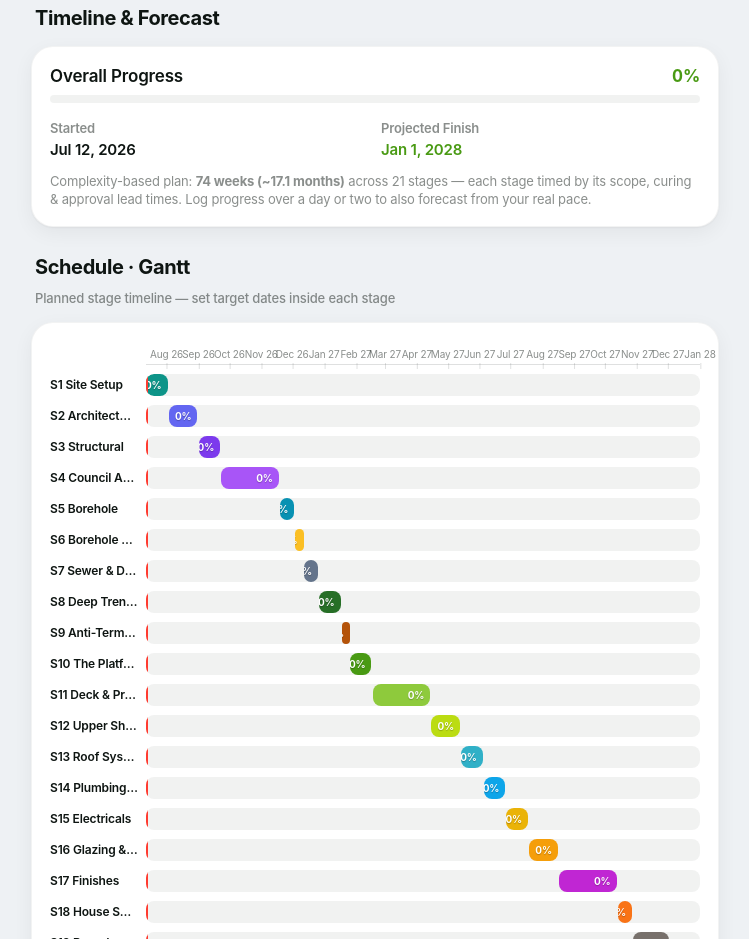
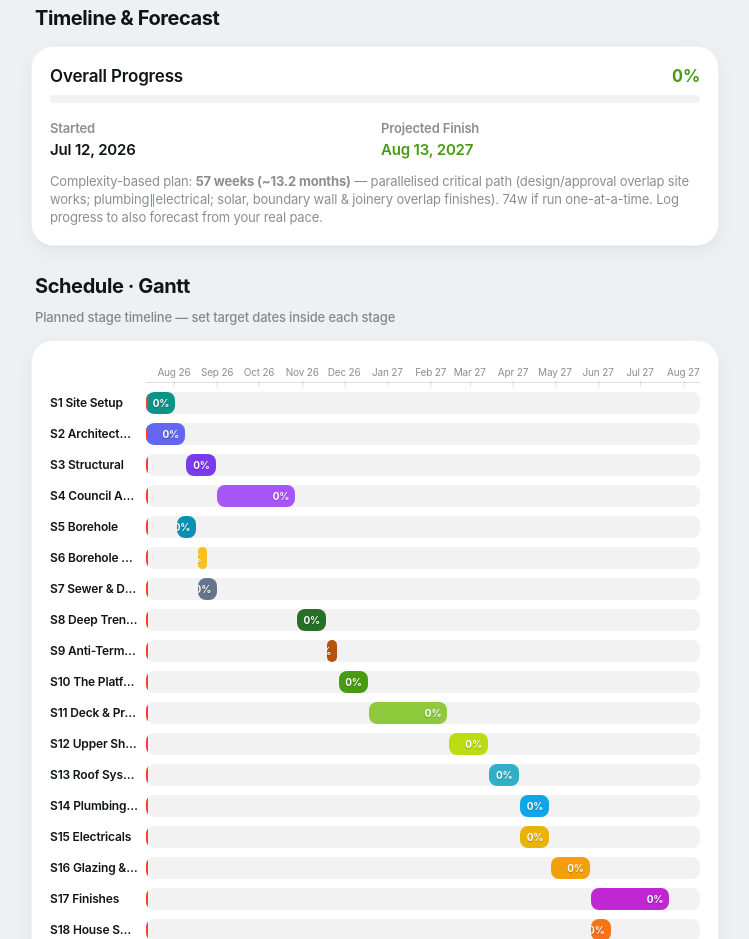
Before and after one commit to blackrossay/buildtrack, a plain HTML site: page index.html in a window 1280 px wide. Shown: the part 1420-2359 px from the top of the page, without its empty margins (265-1014 px from the left). Drawn offline with Linux system fonts and the light colour scheme.

Commit message:
Add dependency-based parallel scheduling (critical path) to compress the timeline
- New SEED.stageDeps: per-stage predecessors. Design/approval (2-4) now runs alongside site
  establishment & borehole (1,5,6); plumbing (14) ∥ electrical (15); solar (18), boundary wall (19)
  and joinery (20) overlap the finishing works.
- scheduleFor() rewritten to set each stage's start = day after its latest predecessor finishes
  (instead of pure sequential cursor), so the Gantt now shows overlapping bars. Custom
  planStart/planEnd overrides still respected.
- Forecast note now reports the parallelised critical-path duration (55w / ~12.7 months) and
  shows the sequential figure (74w) for comparison; pace-vs-plan uses the critical-path finish.

Co-authored-by: Copilot <223556219+Copilot@users.noreply.github.com>

```diff
--- a/index.html
+++ b/index.html
@@ -1008,6 +1008,10 @@ const SEED = {
   stageColors:["#0d9488","#6366f1","#7c3aed","#a855f7","#0891b2","#fbbf24","#64748b","#276F27","#b45309","#499A13","#8ECA3C","#BBDC12","#30b0c7","#0ea5e9","#eab308","#f59e0b","#c026d3","#f97316","#78716c","#92400e","#dc2626"],
   stageIcons:["🚧","📐","📏","🏛️","💧","🔆","🚽","⛏️","🐜","🧱","🏗️","🧱","🏠","🚰","⚡","🪟","🎨","☀️","🚪","🗄️","🔥"],
   stageWeeks:[3,4,3,8,2,1,2,3,1,3,8,4,3,3,3,4,8,2,5,3,1],
+  // Predecessors (1-based stage numbers that must finish first). Empty = can start at project kickoff.
+  // Enables parallel scheduling: design/approval runs alongside site+borehole; plumbing∥electrical;
+  // solar, boundary wall & joinery overlap the finishing works.
+  stageDeps:[[],[],[2],[3],[1],[5],[5],[4,7],[8],[9],[10],[11],[12],[13],[13],[14,15],[16],[16],[13],[17],[17]],
   stages:[
     { id:"s1", name:"Site Establishment — Boundary Fencing & Cabin", short:"Site Setup", estCost:3500,
       objective:"The very FIRST thing on the ground: secure the whole ~0.8 ha (almost 1 ha) farm/plot with boundary fencing and put up a 2-roomed site cabin (IBR sheets, floored) — one room as a dry, lockable materials & cement store, the other as the builders' sleep room. This protects materials and houses the workers from day one, and can proceed while the drawings are being finalised.",
@@ -1874,14 +1878,23 @@ const App={
   /* ---------- Schedule / Gantt ---------- */
   scheduleFor(){
     const base=new Date((Store.state.startDate||todayISO())+"T00:00:00");
-    let cursor=new Date(base);
+    const deps=SEED.stageDeps||[];
     const out=[];
     SEED.stages.forEach((st,i)=>{
       const c=Store.state.stages[i];
-      const start=c.planStart? new Date(c.planStart+"T00:00:00") : new Date(cursor);
+      let start;
+      if(c.planStart){ start=new Date(c.planStart+"T00:00:00"); }
+      else {
+        const ds=deps[i]||[];
+        if(ds.length){
+          let t=0;
+          ds.forEach(d=>{ const pe=out[d-1]?out[d-1].end.getTime():base.getTime(); if(pe>t) t=pe; });
+          start=new Date((t||base.getTime())+86400000); // day after the latest predecessor finishes
+        } else start=new Date(base);
+      }
       const end=c.planEnd? new Date(c.planEnd+"T00:00:00") : new Date(start.getTime()+SEED.stageWeeks[i]*7*86400000);
       out.push({start,end,custom:!!(c.planStart||c.planEnd)});
-      cursor=new Date(end.getTime()+86400000);
+      // cursor no longer needed — dependencies drive start dates, allowing parallel stages
     });
     return out;
   },
@@ -2003,11 +2016,12 @@ const App={
     // timeline forecast
     const f=this.forecast();
     const fmtDate=d=>d?d.toLocaleDateString("en-US",{day:"numeric",month:"short",year:"numeric"}):"—";
-    // complexity-based planned schedule (sum of per-stage durations set by scope/curing/approvals)
+    // complexity-based planned schedule (parallelised by dependencies — critical path)
     const sched=this.scheduleFor();
     const planFinish=sched.length?new Date(Math.max(...sched.map(s=>s.end.getTime()))):null;
-    const totWeeks=SEED.stageWeeks.reduce((a,c)=>a+c,0);
-    const totMonths=(totWeeks/4.33).toFixed(1);
+    const seqWeeks=SEED.stageWeeks.reduce((a,c)=>a+c,0);
+    const critWeeks=planFinish?Math.max(1,Math.round((planFinish.getTime()-f.start.getTime())/(7*86400000))):seqWeeks;
+    const critMonths=(critWeeks/4.33).toFixed(1);
     document.getElementById("tlPct").textContent=f.progress+"%";
     setTimeout(()=>{const b=document.getElementById("tlBar"); if(b) b.style.width=f.progress+"%";},120);
     document.getElementById("tlStart").textContent=fmtDate(f.start);
@@ -2019,12 +2033,12 @@ const App={
       const wks=Math.round(f.daysLeft/7);
       const paceEnd=f.finish?f.finish.getTime():0;
       const delta=planFinish?Math.round((paceEnd-planFinish.getTime())/86400000):0;
-      const vs = planFinish ? ` Complexity-based plan targets <b>${fmtDate(planFinish)}</b> (${totWeeks}w / ~${totMonths} mo) — you're ${delta>7?`<b style="color:var(--red)">~${Math.round(delta/7)}w behind</b>`:delta<-7?`<b style="color:var(--green)">~${Math.round(-delta/7)}w ahead</b>`:"on track"}.` : "";
+      const vs = planFinish ? ` Complexity-based plan targets <b>${fmtDate(planFinish)}</b> (${critWeeks}w / ~${critMonths} mo, parallelised) — you're ${delta>7?`<b style="color:var(--red)">~${Math.round(delta/7)}w behind</b>`:delta<-7?`<b style="color:var(--green)">~${Math.round(-delta/7)}w ahead</b>`:"on track"}.` : "";
       document.getElementById("tlNote").innerHTML=`At your current pace (${f.progress}% in ${f.elapsed} day${f.elapsed===1?"":"s"}), about <b>${f.daysLeft} days</b> (~${wks} week${wks===1?"":"s"}) remaining.${vs}`;
     } else {
       document.getElementById("tlFinish").textContent=fmtDate(planFinish);
       document.getElementById("tlNote").innerHTML = f.progress>=100 ? "" :
-        `Complexity-based plan: <b>${totWeeks} weeks (~${totMonths} months)</b> across ${SEED.stages.length} stages — each stage timed by its scope, curing & approval lead times. Log progress over a day or two to also forecast from your real pace.`;
+        `Complexity-based plan: <b>${critWeeks} weeks (~${critMonths} months)</b> — parallelised critical path (design/approval overlap site works; plumbing∥electrical; solar, boundary wall & joinery overlap finishes). ${seqWeeks}w if run one-at-a-time. Log progress to also forecast from your real pace.`;
     }
     this.renderGantt();
   },
```
